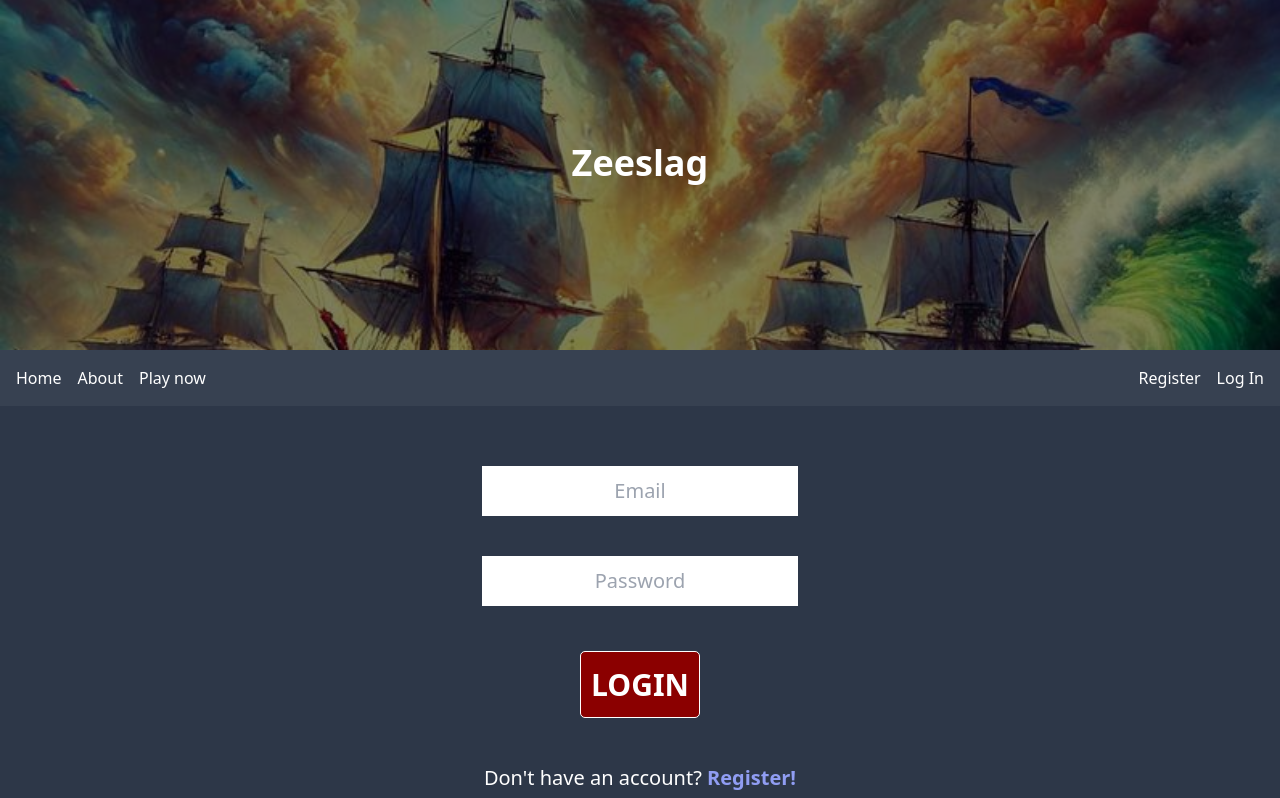
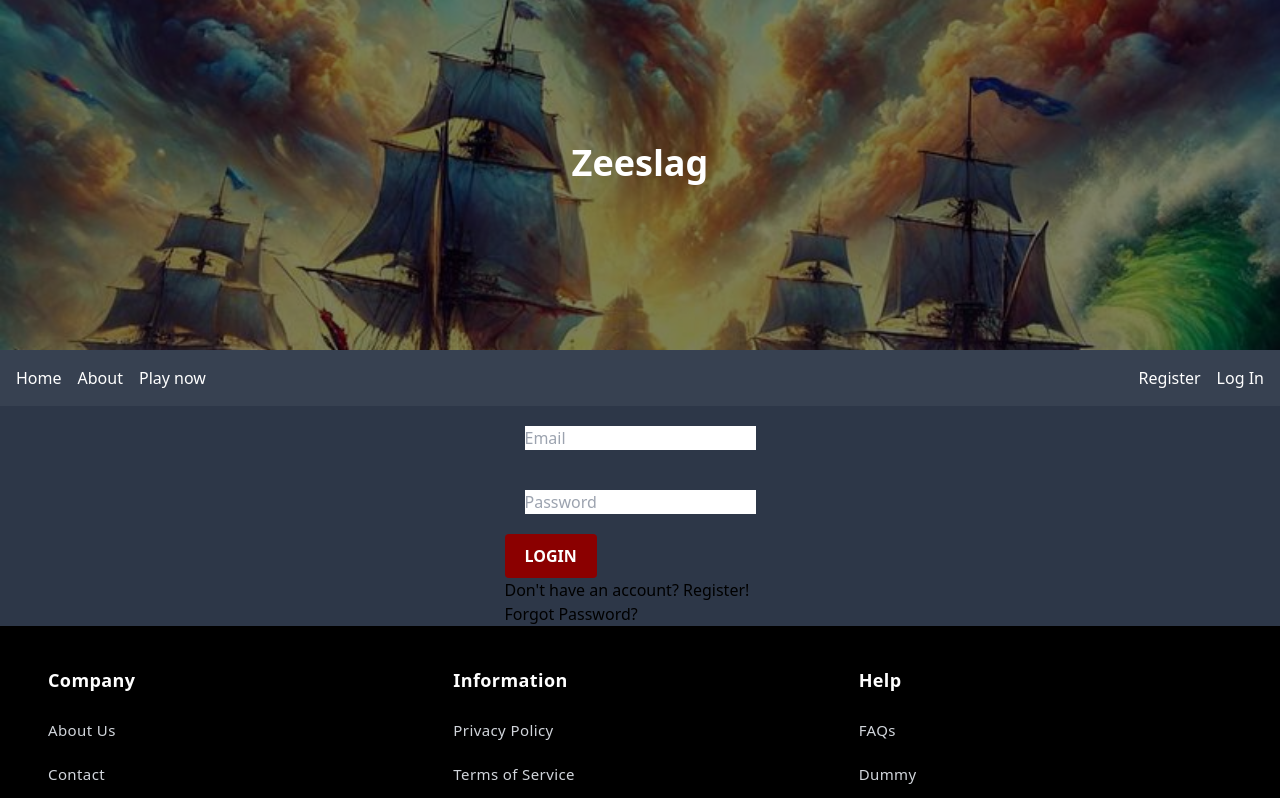
Before and after one commit to Ismail020/pewa-frontend, a Vue app in the folder zeeslag/: page /login in a window 1280 px wide. Shown: the top 798 px of the page. Built offline with nearby package versions, Linux system fonts and the light colour scheme; no server answers.

Commit message:
CSS changes

```diff
--- a/zeeslag/src/components/LoginComponents/LoginComponent.vue
+++ b/zeeslag/src/components/LoginComponents/LoginComponent.vue
@@ -49,44 +49,41 @@
 
 <template>
   <div class="background-container">
-    <div class="register-form">
+    <div class="form-container">
       <form @submit.prevent="login">
-        <div id="upper-input" class="input">
-          <input v-model="email" id="email" type="email" placeholder="Email" required/>
+        <div class="input">
+          <input v-model="email" type="email" placeholder="Email" required/>
         </div>
         <div class="input">
-          <input v-model="password" id="password" type="password" placeholder="Password" required/>
+          <input v-model="password" type="password" placeholder="Password" required/>
         </div>
-        <div class="input">
-          <button type="submit">LOGIN</button>
-          <div v-if="errorMessage" class="p-4 mb-4 text-sm text-red-800">{{ errorMessage }}</div>
-        </div>
+        <button type="submit">LOGIN</button>
+        <div v-if="errorMessage" class="p-4 mb-4 text-sm text-red-800">{{ errorMessage }}</div>
       </form>
-      <div class="input">
-        <p><span id="account">Don't have an account?</span>
-          <span class="register">
-          <router-link to="/register"> Register! </router-link></span></p>
-        <p class="register">
-          <router-link to="/forgot"> Forgot Password? </router-link>
+      <div class="links">
+        <p>Don't have an account?
+          <router-link to="/register"> Register! </router-link></p>
+        <p>
+          <router-link to="/forgot"> Forgot Password?</router-link>
         </p>
-
       </div>
     </div>
   </div>
 </template>
 
 <style scoped>
+.background-container {
+  display: flex;
+  justify-content: center;
+  align-items: center;
+  background-color: #2d3748;
+  width: 100vw;
+}
+
 .input {
   background-color: #2d3748;
   padding: 20px;
   text-align: center;
-}
-
-.background-container {
-  display: flex;
-  justify-content: center;
-  background-color: #2d3748;
-  width: 100vw;
 }
 
 .register-form {
@@ -99,13 +96,13 @@
 button {
   background-color: darkred;
   color: white;
-  text-align: center;
-  font-size: 30px;
+  font-size: 16px;
   font-weight: bold;
-  border: 1px solid white;
-  margin: 5px;
-  border-radius: 5px;
-  padding: 10px;
+  border: none;
+  padding: 10px 20px;
+  border-radius: 4px;
+  cursor: pointer;
+  transition: background-color 0.3s, transform 0.2s;
 }
 
 button:hover {
```
